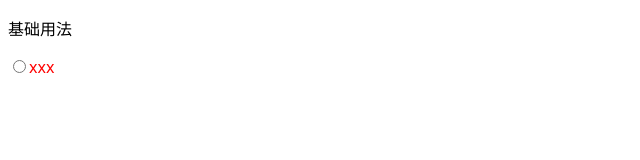
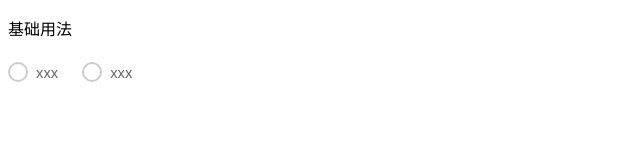
Before and after one commit to liulongbin1314/vue3-ui-library, a Vue app in the folder examples/: page / in a window 1280 px wide. Shown: the top 160 px of the page, without its empty margins (0-640 px from the left). Built offline with nearby package versions, Linux system fonts and the light colour scheme.

Commit message:
渲染radio组件的基础样式

```diff
--- a/examples/src/components/RadioTest.vue
+++ b/examples/src/components/RadioTest.vue
@@ -1,6 +1,7 @@
 <template>
   <p>基础用法</p>
   <div>
+    <a-radio></a-radio>
     <a-radio></a-radio>
   </div>
 </template>
--- a/packages/theme/src/radio.scss
+++ b/packages/theme/src/radio.scss
@@ -1,5 +1,58 @@
 @use './common/mixins.scss';
 
+// 根元素
 @include mixins.b(radio) {
-  color: red;
+  display: inline-flex;
+  align-items: center;
+  height: 32px;
+  margin-right: 24px;
+  cursor: pointer;
+  user-select: none;
+
+  // 左侧的容器
+  @include mixins.e(wrapper) {
+    position: relative;
+    height: 100%;
+    display: inline-flex;
+    align-items: center;
+
+    // 被隐藏的真实的单选按钮
+    @include mixins.e(input) {
+      position: absolute;
+      left: 0;
+      top: 0;
+      display: none;
+    }
+
+    // 模拟的单选按钮
+    @include mixins.e(inner) {
+      width: 20px;
+      height: 20px;
+      border: 2px solid #ccc;
+      box-sizing: border-box;
+      border-radius: 50%;
+      background-color: #fff;
+      display: inline-flex;
+      align-items: center;
+      justify-content: center;
+
+      // 选中后的小圆点
+      @include mixins.e(dot) {
+        display: inline-flex;
+        width: 8px;
+        height: 8px;
+        border-radius: 50%;
+        background-color: #fff;
+        transform: scale(0);
+        transition: 0.3s;
+      }
+    }
+  }
+
+  // 右侧的描述文本
+  @include mixins.e(label) {
+    margin-left: 8px;
+    font-size: 14px;
+    color: #666;
+  }
 }
```
